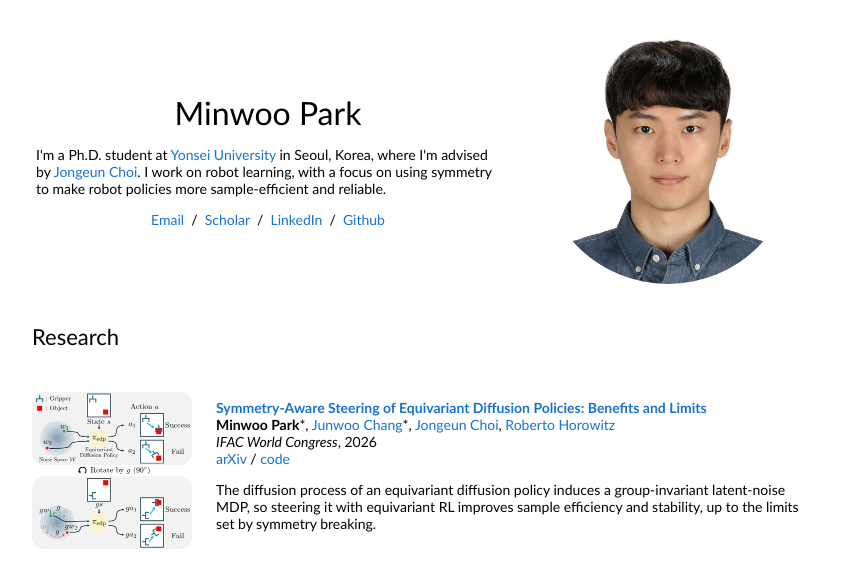
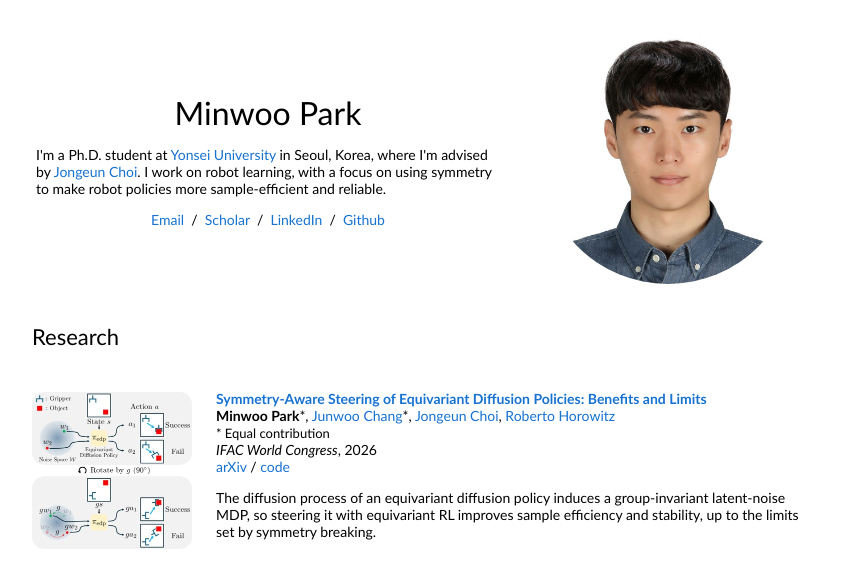
Before and after one commit to MinwooPark00/MinwooPark00.github.io, a plain HTML site: page index.html in a window 1280 px wide. Shown: the top 575 px of the page, without its empty margins (224-1068 px from the left). Drawn offline with Linux system fonts and the light colour scheme.

Commit message:
Add equal-contribution note to EquiSteer entry
Co-Authored-By: Claude Opus 5.5 <noreply@anthropic.com>

```diff
--- a/index.html
+++ b/index.html
@@ -92,6 +92,8 @@
     <a href="https://pranaboy72.github.io/">Junwoo Chang</a>*,
     <a href="https://mlcs.yonsei.ac.kr/Professor.html">Jongeun Choi</a>,
     <a href="https://me.berkeley.edu/people/roberto-horowitz/">Roberto Horowitz</a>
+    <br>
+    <span style="font-size:small;">* Equal contribution</span>
     <br>
     <em>IFAC World Congress</em>, 2026
     <br>
```
